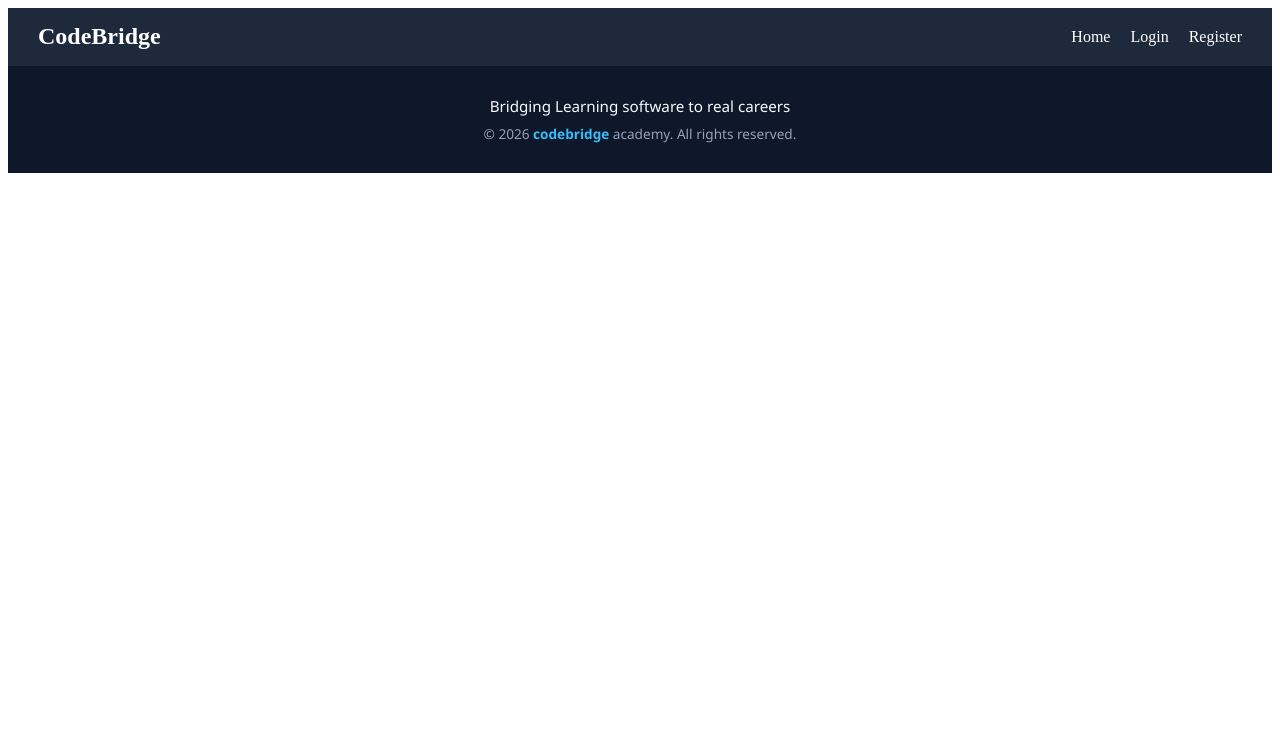
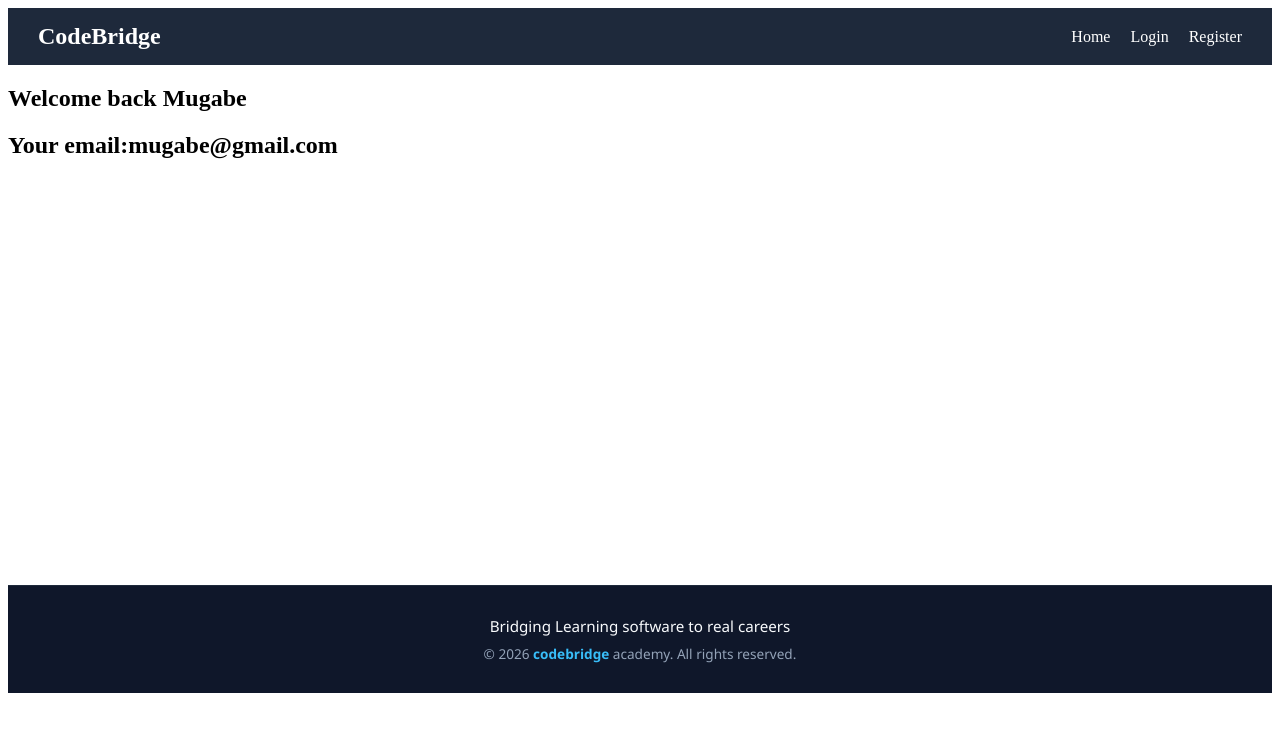
Before and after one commit to Achilyt-boy/codewhat, a React (Vite) app: page /dashboard in a window 1280 px wide. Shown: the top 732 px of the page. Built offline with nearby package versions, Linux system fonts and the light colour scheme.

Commit message:
Added Dashboard!

```diff
--- a/src/App.jsx
+++ b/src/App.jsx
@@ -5,6 +5,7 @@ import Login from "./pages/Login";
 import Register from "./pages/Register";
 import Navbar from "./components/Navbar";
 import Footer from "./components/Footer";
+import Dashboard from "./pages/Dashboard";
 
 function App() {
   return (
@@ -14,6 +15,7 @@ function App() {
         <Route path="/" element={<Home />} />
         <Route path="/login" element={<Login />} />
         <Route path="/register" element={<Register />} />
+        <Route path="/dashboard" element={<Dashboard />} />
       </Routes>
       <Footer />
     </BrowserRouter>
--- a/src/pages/Dashboard.jsx
+++ b/src/pages/Dashboard.jsx
@@ -0,0 +1,16 @@
+import { useState } from "react";
+
+const Dashboard = () => {
+    //define user state
+    const [user,setUser]=useState({
+        name:'Mugabe',
+        email:'mugabe@gmail.com'
+    })
+  return (
+    <div style={{minHeight:'500px'}}>
+      <h2>Welcome back {user.name}</h2>
+      <h2>Your email:{user.email}</h2>
+    </div>
+  );
+};
+export default Dashboard;
--- a/src/pages/Login.jsx
+++ b/src/pages/Login.jsx
@@ -1,21 +1,30 @@
 import React, { useState } from 'react';
-import { Link, useNavigate } from 'react-router-dom';
+import {Link,useNavigate} from 'react-router-dom';
 
 function Login() {
-  const [formData, setFormData] = useState({ email: '', password: '' });
+  const [formData, setFormData] = useState({
+    email: '',
+    password: ''
+  });
 
-    const handleChange = (e) => {
-        const { name, value } = e.target;
-        setFormData({ ...formData, [name]: value });
+  const handleChange = (e) => {
+    const { name, value } = e.target;
+    setFormData({
+      ...formData,
+      [name]: value
+    });
   };
 
-  const navigate = useNavigate();
+  //init nav
+  const navigate=useNavigate();
 
   const handleSubmit = (e) => {
     e.preventDefault();
     console.log('Login submitted:', formData);
     alert(`Welcome back, ${formData.email}!`);
+    //navigate
     navigate('/dashboard');
+
   };
 
   return (
```
